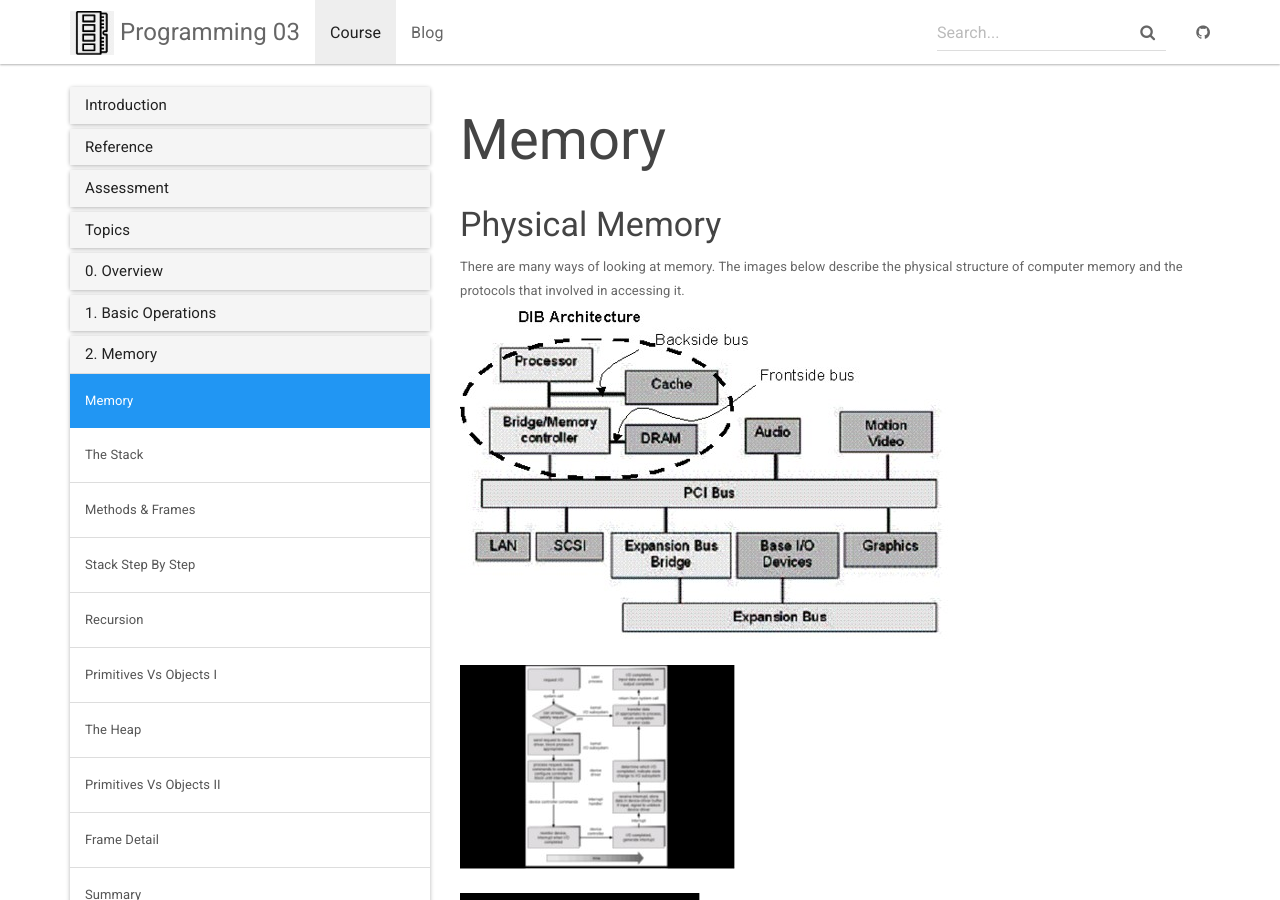
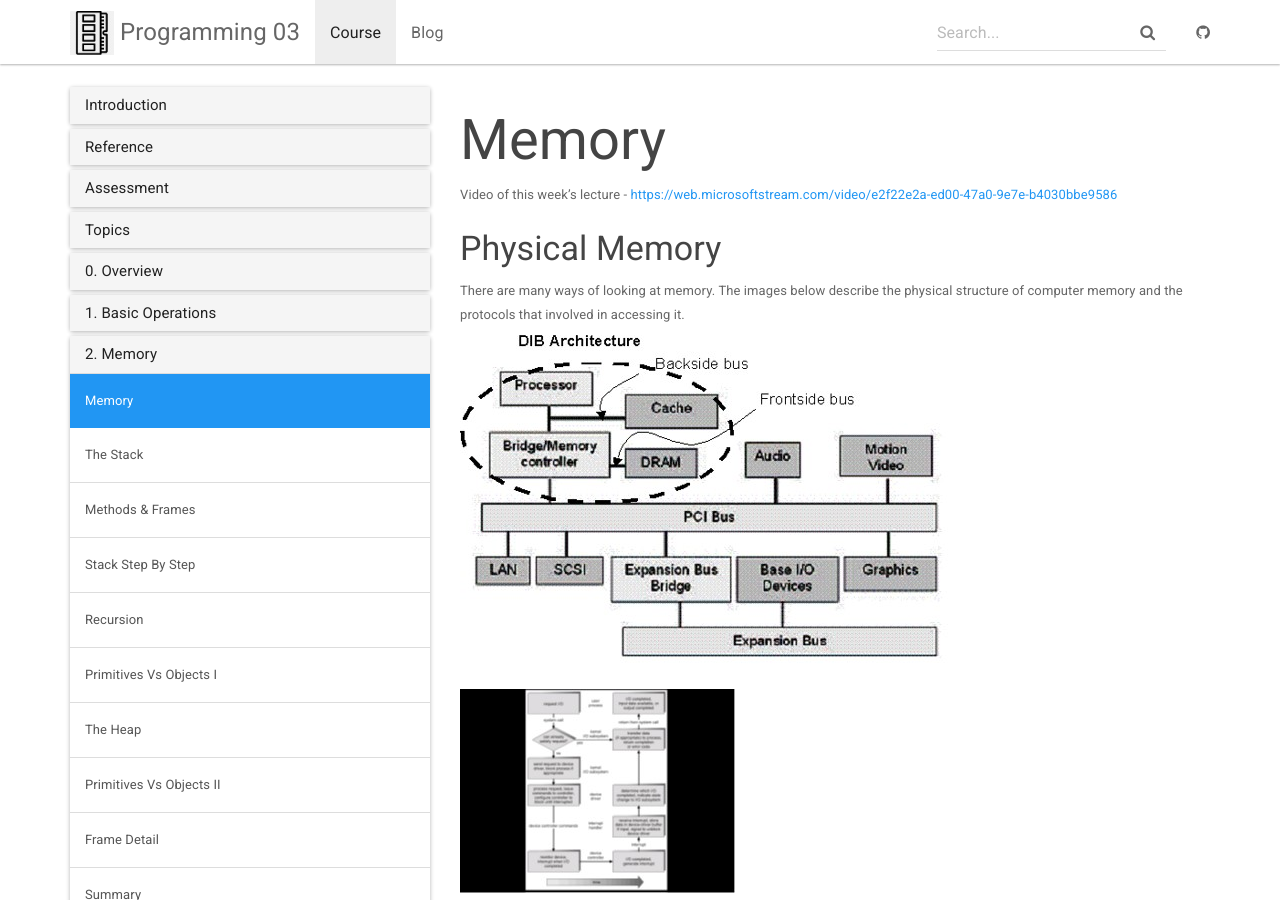
Before and after one commit to andyguestysj/prog03, a Jekyll site: the page built from _docs/topics/2-memory/memory.md, in a window 1280 px wide and 900 px high. Built offline with Jekyll 4.4.1, drawn with Linux system fonts in a browser that asks for light colours.

Commit message:
video week 2

```diff
--- a/_docs/topics/2-memory/memory.md
+++ b/_docs/topics/2-memory/memory.md
@@ -2,6 +2,8 @@
 title: Memory
 permalink: /docs/memory/
 ---
+
+Video of this week's lecture - [https://web.microsoftstream.com/video/e2f22e2a-ed00-47a0-9e7e-b4030bbe9586](https://web.microsoftstream.com/video/e2f22e2a-ed00-47a0-9e7e-b4030bbe9586)
 
 ### Physical Memory
 
```
